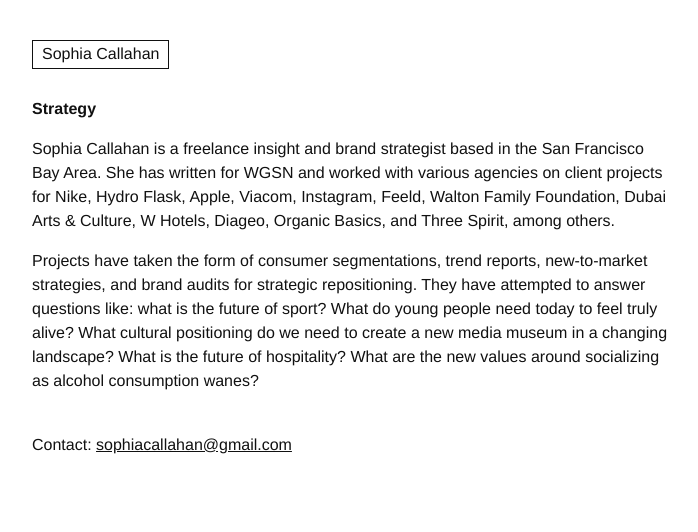
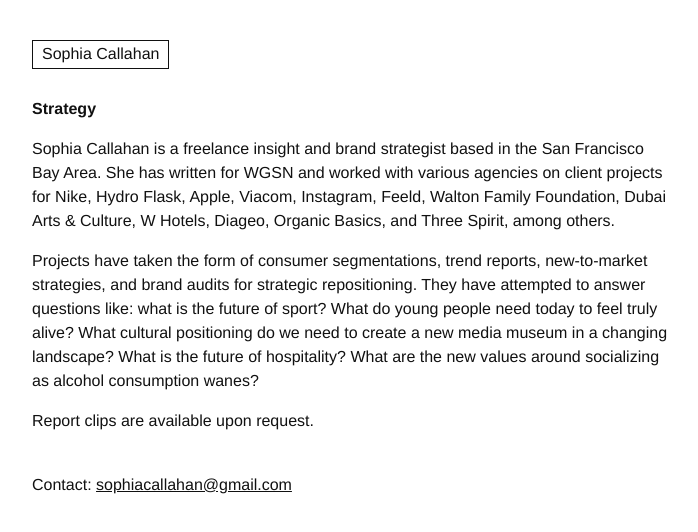
Before and after one commit to socal99/website, a plain HTML site: page strategy.html in a window 1280 px wide. Shown: the whole page, without its empty margins (8-706 px from the left). Drawn offline with Linux system fonts and the light colour scheme.

Commit message:
Strategy: restore report clips line
Co-Authored-By: Claude Sonnet 5.5 <noreply@anthropic.com>
Claude-Session: https://claude.ai/code/session_01EyJpsHCcfW7ru5hZ23YUxd

```diff
--- a/strategy.html
+++ b/strategy.html
@@ -26,6 +26,7 @@ details[open] summary{margin-bottom:16px}
 
 <p style="margin: 0 0 16px 0">Projects have taken the form of consumer segmentations, trend reports, new-to-market strategies, and brand audits for strategic repositioning. They have attempted to answer questions like: what is the future of sport? What do young people need today to feel truly alive? What cultural positioning do we need to create a new media museum in a changing landscape? What is the future of hospitality? What are the new values around socializing as alcohol consumption wanes?</p>
 
+<p style="margin: 0 0 16px 0">Report clips are available upon request.</p>
 </div>
 
 <div style="margin-top: 40px">Contact: <a href="mailto:sophiacallahan@gmail.com">sophiacallahan@gmail.com</a></div>
```
